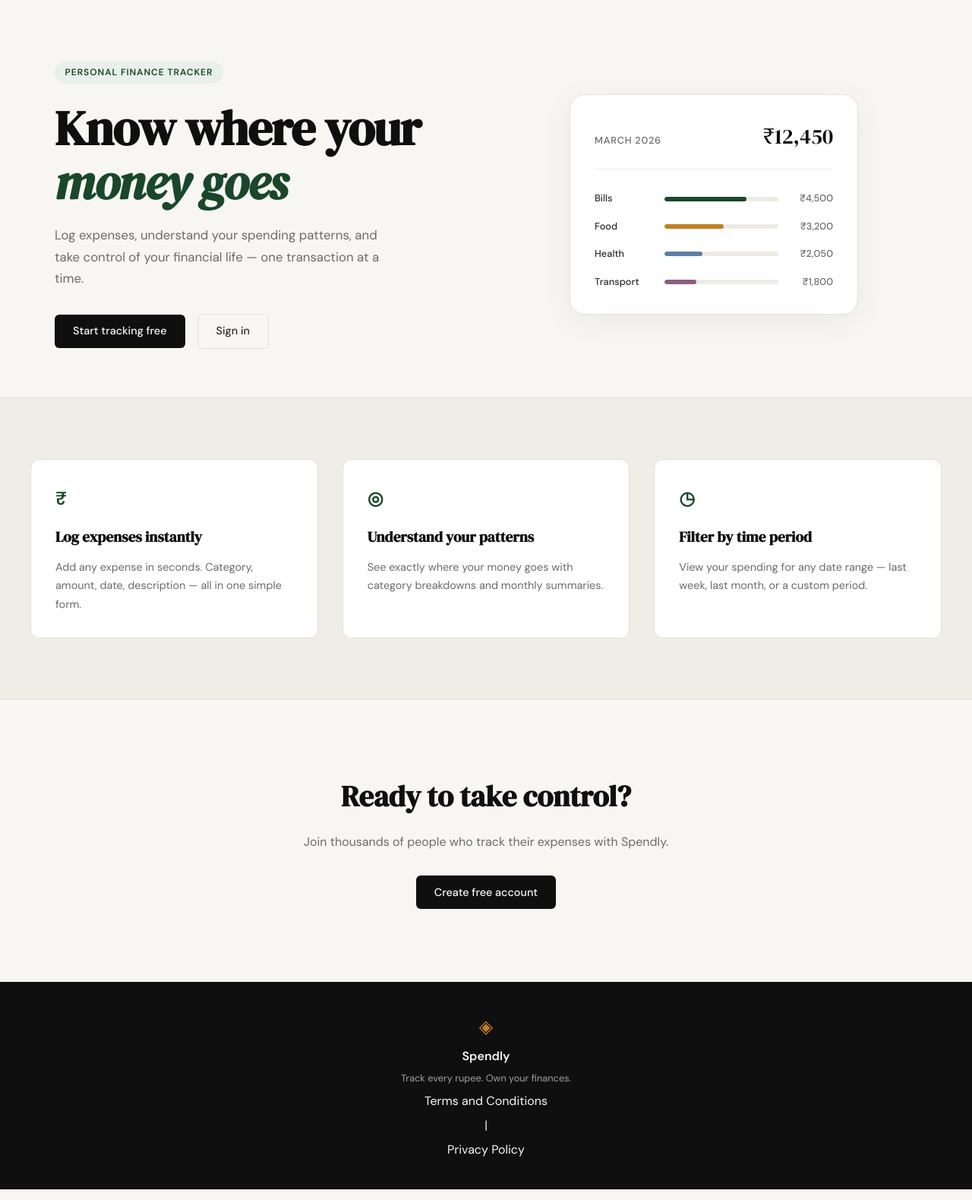
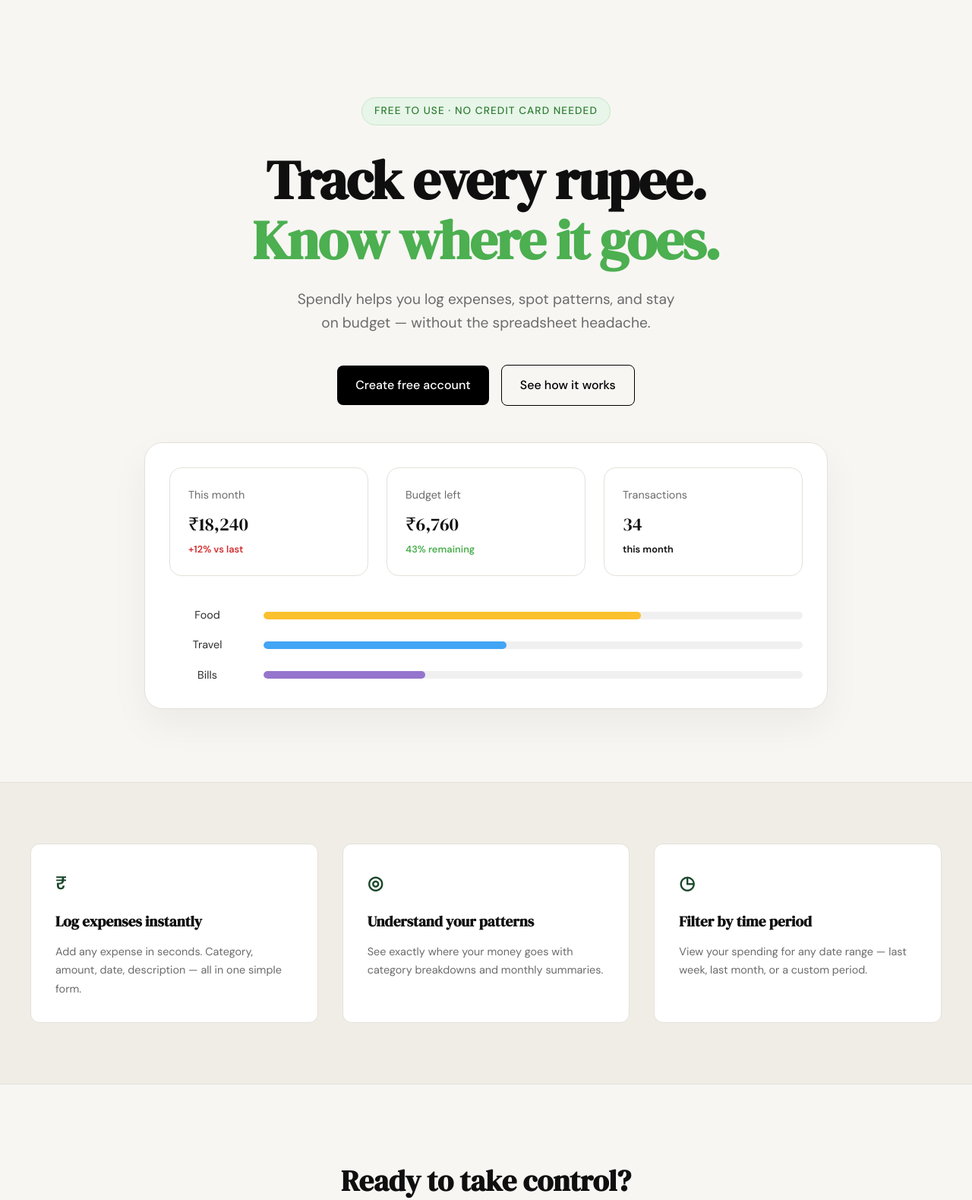
Before and after one commit to Ankur-Yadav09/spendly, a Flask app: page / in a window 1280 px wide. Shown: the part 61-1640 px from the top of the page at 76% size. Run offline with Flask 3, Linux system fonts and the light colour scheme.

Commit message:
landing: redesign hero section to match mockup

```diff
--- /dev/null
+++ b/static/css/landing.css
@@ -0,0 +1,174 @@
+/* Hero Section Improvements */
+.hero {
+    padding: 8rem 2rem 6rem;
+    display: flex;
+    flex-direction: column;
+    align-items: center;
+    text-align: center;
+    max-width: var(--max-width);
+    margin: 0 auto;
+    gap: 3rem;
+}
+
+.hero-inner {
+    display: flex;
+    flex-direction: column;
+    align-items: center;
+    max-width: 800px;
+}
+
+.hero-badge {
+    background: #e8f5e9;
+    color: #2e7d32;
+    font-size: 0.85rem;
+    font-weight: 500;
+    padding: 0.4rem 1rem;
+    border-radius: 999px;
+    margin-bottom: 2rem;
+    border: 1px solid #c8e6c9;
+}
+
+.hero-title {
+    font-family: var(--font-display);
+    font-size: clamp(3rem, 6vw, 4.5rem);
+    line-height: 1.1;
+    color: var(--ink);
+    margin-bottom: 1.5rem;
+}
+
+.hero-title .highlight {
+    color: #4caf50;
+    display: block;
+}
+
+.hero-subtitle {
+    font-size: 1.2rem;
+    color: var(--ink-muted);
+    max-width: 600px;
+    margin: 0 auto 2.5rem;
+    line-height: 1.6;
+}
+
+.hero-actions {
+    display: flex;
+    gap: 1rem;
+    justify-content: center;
+}
+
+/* Custom buttons for landing hero */
+.btn-black {
+    background: #000;
+    color: #fff;
+    padding: 0.8rem 1.5rem;
+    border-radius: 8px;
+    font-weight: 500;
+    transition: opacity 0.2s;
+}
+
+.btn-black:hover {
+    opacity: 0.8;
+}
+
+.btn-outline {
+    background: transparent;
+    color: #000;
+    padding: 0.8rem 1.5rem;
+    border-radius: 8px;
+    border: 1px solid #000;
+    font-weight: 500;
+    transition: background 0.2s;
+}
+
+.btn-outline:hover {
+    background: #f0f0f0;
+}
+
+/* Updated Mock Dashboard */
+.hero-visual {
+    width: 100%;
+    display: flex;
+    justify-content: center;
+}
+
+.mock-dashboard {
+    background: #fff;
+    border: 1px solid var(--border);
+    border-radius: 24px;
+    padding: 2rem;
+    box-shadow: 0 20px 50px rgba(0,0,0,0.05);
+    max-width: 900px;
+    width: 100%;
+}
+
+.mock-stats {
+    display: grid;
+    grid-template-columns: repeat(3, 1fr);
+    gap: 1.5rem;
+    margin-bottom: 2.5rem;
+}
+
+.stat-card {
+    padding: 1.5rem;
+    border: 1px solid var(--border);
+    border-radius: 16px;
+    text-align: left;
+}
+
+.stat-label {
+    font-size: 0.9rem;
+    color: var(--ink-muted);
+    margin-bottom: 0.5rem;
+    display: block;
+}
+
+.stat-value {
+    font-family: var(--font-display);
+    font-size: 1.5rem;
+    color: var(--ink);
+    display: block;
+}
+
+.stat-change {
+    font-size: 0.8rem;
+    font-weight: 600;
+    display: block;
+    margin-top: 0.25rem;
+}
+
+.stat-change.positive { color: #d32f2f; } /* For +12% vs last */
+.stat-change.negative { color: #4caf50; } /* For 43% remaining */
+
+.mock-chart {
+    display: flex;
+    flex-direction: column;
+    gap: 1rem;
+}
+
+.chart-row {
+    display: grid;
+    grid-template-columns: 100px 1fr;
+    align-items: center;
+    gap: 1.5rem;
+}
+
+.chart-label {
+    font-size: 0.9rem;
+    color: var(--ink-soft);
+}
+
+.chart-bar-bg {
+    background: #f0f0f0;
+    height: 10px;
+    border-radius: 5px;
+    overflow: hidden;
+    width: 100%;
+}
+
+.chart-bar-fill {
+    height: 100%;
+    border-radius: 5px;
+}
+
+.bar-food { background: #fbc02d; }
+.bar-travel { background: #42a5f5; }
+.bar-bills { background: #9575cd; }
--- a/templates/base.html
+++ b/templates/base.html
@@ -8,6 +8,7 @@
     <link rel="preconnect" href="https://fonts.gstatic.com" crossorigin>
     <link href="https://fonts.googleapis.com/css2?family=DM+Serif+Display:ital@0;1&family=DM+Sans:wght@300;400;500;600&display=swap" rel="stylesheet">
     <link rel="stylesheet" href="{{ url_for('static', filename='css/style.css') }}">
+    <link rel="stylesheet" href="{{ url_for('static', filename='css/landing.css') }}">
     {% block head %}{% endblock %}
 </head>
 <body>
@@ -34,7 +35,7 @@
             <span class="brand-icon">◈</span>
             <span class="footer-name">Spendly</span>
             <p class="footer-copy">Track every rupee. Own your finances.</p>
-            <a href="/terms">Terms and Conditions</a> | <a href="/privacy">Privacy Policy</a>
+            <a href="/terms">Terms and Conditions</a>  <a href="/privacy">Privacy Policy</a>
         </div>
     </footer>
 
--- a/templates/landing.html
+++ b/templates/landing.html
@@ -6,55 +6,57 @@
 
 <section class="hero">
     <div class="hero-inner">
-        <div class="hero-badge">Personal Finance Tracker</div>
+        <div class="hero-badge">Free to use · No credit card needed</div>
         <h1 class="hero-title">
-            Know where your<br>
-            <em>money goes</em>
+            Track every rupee.<br>
+            <span class="highlight">Know where it goes.</span>
         </h1>
         <p class="hero-subtitle">
-            Log expenses, understand your spending patterns,
-            and take control of your financial life —
-            one transaction at a time.
+            Spendly helps you log expenses, spot patterns, and stay<br>
+            on budget — without the spreadsheet headache.
         </p>
         <div class="hero-actions">
-            <a href="{{ url_for('register') }}" class="btn-primary">Start tracking free</a>
-            <a href="{{ url_for('login') }}" class="btn-ghost">Sign in</a>
+            <a href="{{ url_for('register') }}" class="btn-black">Create free account</a>
+            <a href="{{ url_for('login') }}" class="btn-outline">See how it works</a>
         </div>
     </div>
     <div class="hero-visual">
-        <div class="mock-card">
-            <div class="mock-card-header">
-                <span class="mock-label">March 2026</span>
-                <span class="mock-total">₹12,450</span>
+        <div class="mock-dashboard">
+            <div class="mock-stats">
+                <div class="stat-card">
+                    <span class="stat-label">This month</span>
+                    <span class="stat-value">₹18,240</span>
+                    <span class="stat-change positive">+12% vs last</span>
+                </div>
+                <div class="stat-card">
+                    <span class="stat-label">Budget left</span>
+                    <span class="stat-value">₹6,760</span>
+                    <span class="stat-change negative">43% remaining</span>
+                </div>
+                <div class="stat-card">
+                    <span class="stat-label">Transactions</span>
+                    <span class="stat-value">34</span>
+                    <span class="stat-change">this month</span>
+                </div>
             </div>
-            <div class="mock-bars">
-                <div class="mock-bar-row">
-                    <span class="mock-cat">Bills</span>
-                    <div class="mock-bar-track">
-                        <div class="mock-bar" style="width: 72%"></div>
+            <div class="mock-chart">
+                <div class="chart-row">
+                    <span class="chart-label">Food</span>
+                    <div class="chart-bar-bg">
+                        <div class="chart-bar-fill bar-food" style="width: 70%"></div>
                     </div>
-                    <span class="mock-amt">₹4,500</span>
                 </div>
-                <div class="mock-bar-row">
-                    <span class="mock-cat">Food</span>
-                    <div class="mock-bar-track">
-                        <div class="mock-bar mock-bar-2" style="width: 52%"></div>
+                <div class="chart-row">
+                    <span class="chart-label">Travel</span>
+                    <div class="chart-bar-bg">
+                        <div class="chart-bar-fill bar-travel" style="width: 45%"></div>
                     </div>
-                    <span class="mock-amt">₹3,200</span>
                 </div>
-                <div class="mock-bar-row">
-                    <span class="mock-cat">Health</span>
-                    <div class="mock-bar-track">
-                        <div class="mock-bar mock-bar-3" style="width: 33%"></div>
+                <div class="chart-row">
+                    <span class="chart-label">Bills</span>
+                    <div class="chart-bar-bg">
+                        <div class="chart-bar-fill bar-bills" style="width: 30%"></div>
                     </div>
-                    <span class="mock-amt">₹2,050</span>
-                </div>
-                <div class="mock-bar-row">
-                    <span class="mock-cat">Transport</span>
-                    <div class="mock-bar-track">
-                        <div class="mock-bar mock-bar-4" style="width: 28%"></div>
-                    </div>
-                    <span class="mock-amt">₹1,800</span>
                 </div>
             </div>
         </div>
```
Also changed, not shown: Screenshot 2026-03-25 at 12.36.20 AM.png (added).
